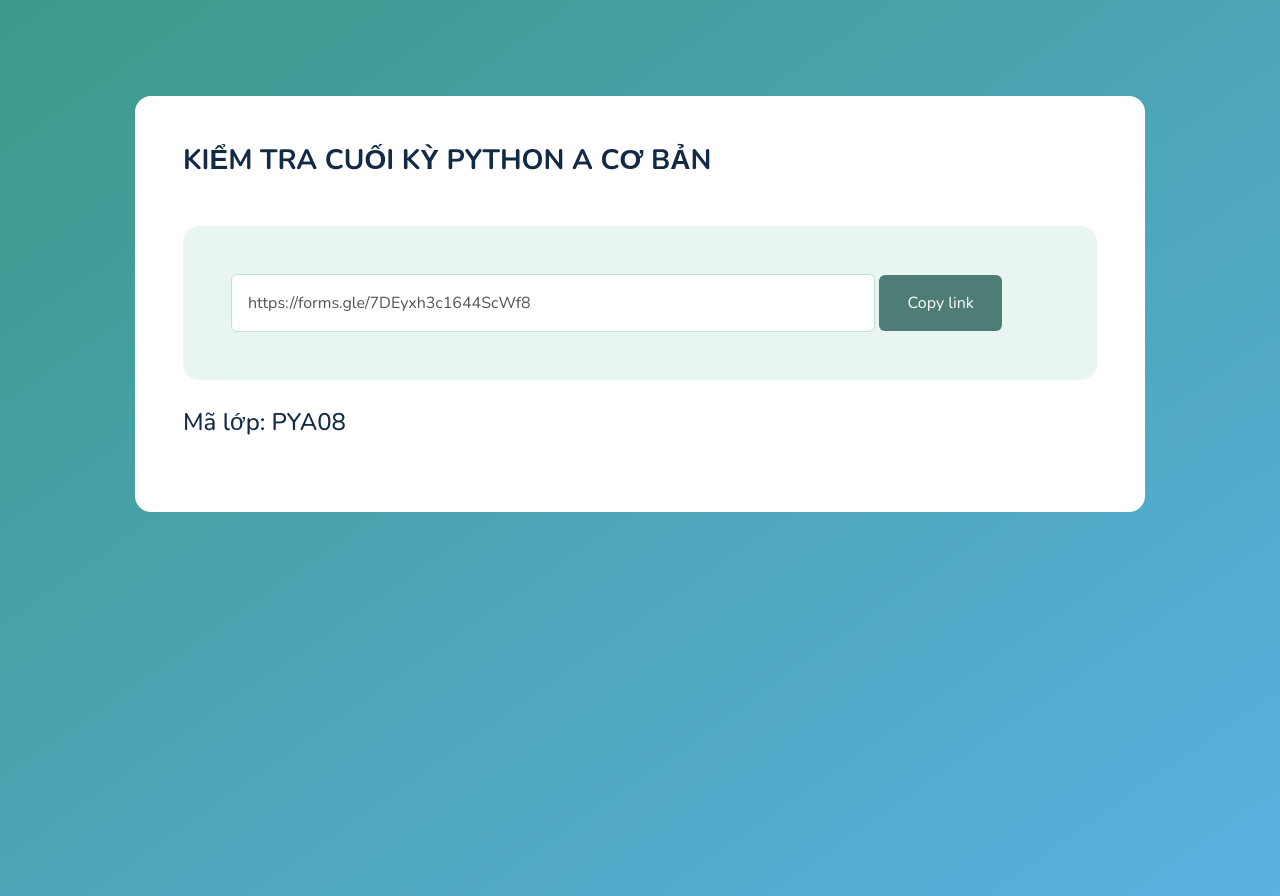
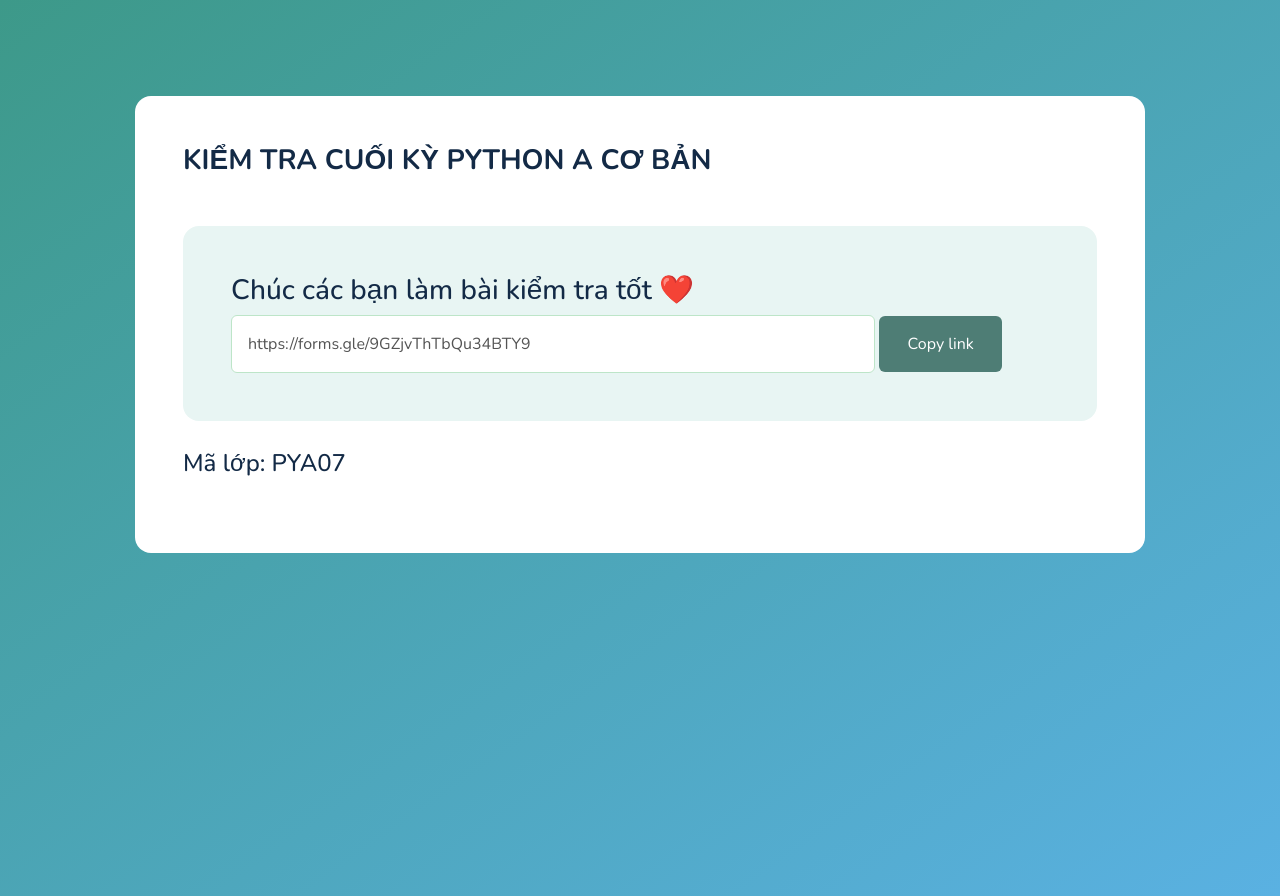
Before and after one commit to huynhngocthai171003/mid-term-test, a plain HTML site: page index.html in a window 1280 px wide. Drawn offline with nearby package versions, Linux system fonts and the light colour scheme.

Commit message:
no message

```diff
--- a/index.html
+++ b/index.html
@@ -90,11 +90,12 @@ main {
     <main class="bg-white mx-auto mb-5 p-5 rounded-4">
   <h3 class="mb-5"><b>KIỂM TRA CUỐI KỲ PYTHON A CƠ BẢN</b></h3>
   <section class="link p-5 rounded-4 mb-4">
-    <input type="text" class="rounded p-3 bg-white" value="https://forms.gle/7DEyxh3c1644ScWf8" disabled>
+    <h3>Chúc các bạn làm bài kiểm tra tốt ❤️</h3>
+    <input type="text" class="rounded p-3 bg-white" value="https://forms.gle/9GZjvThTbQu34BTY9" disabled>
     <button class="p-3 rounded border-0">Copy link</button>
   </section>
 
-  <span class="permission d-block mb-4">Mã lớp: PYA08</span>
+  <span class="permission d-block mb-4">Mã lớp: PYA07</span>
 
 
 
```
